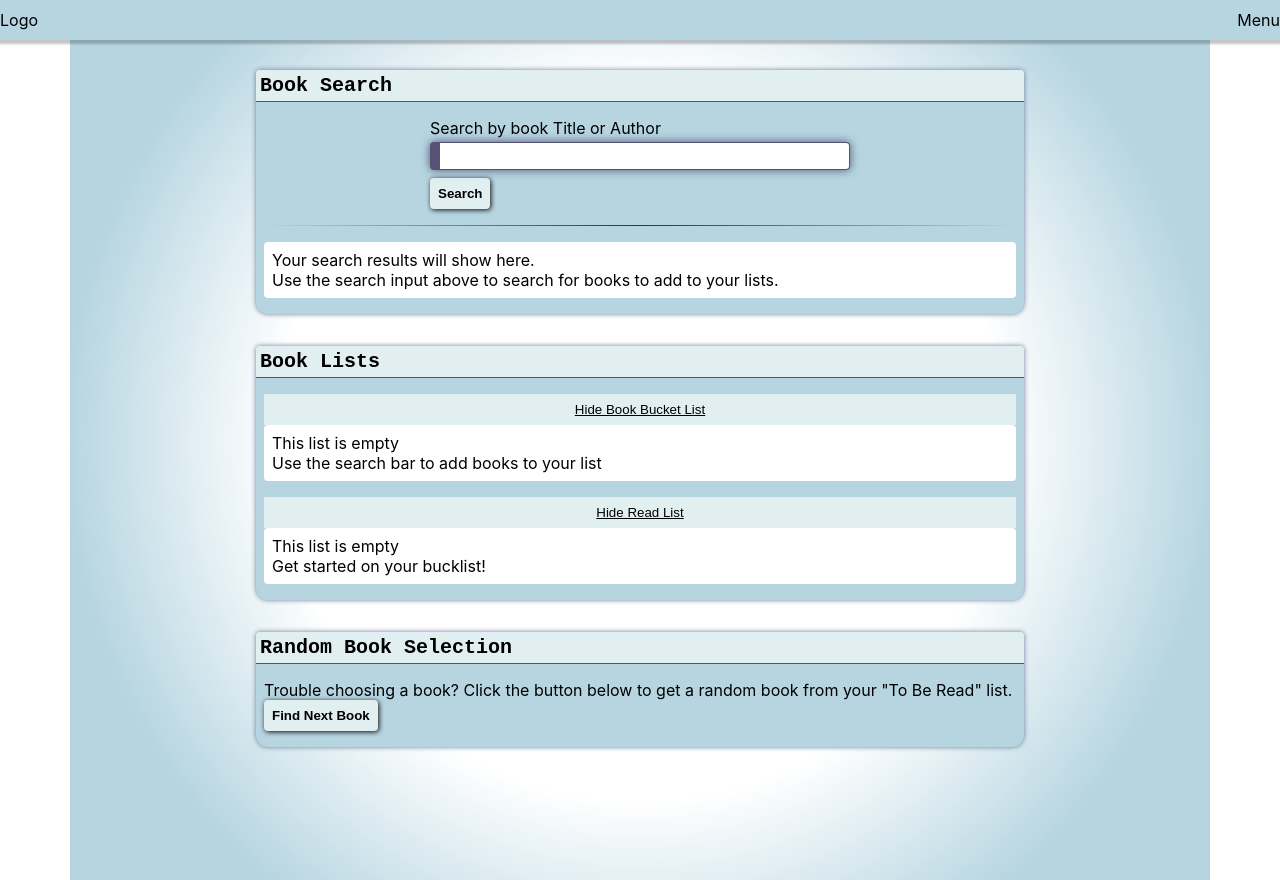
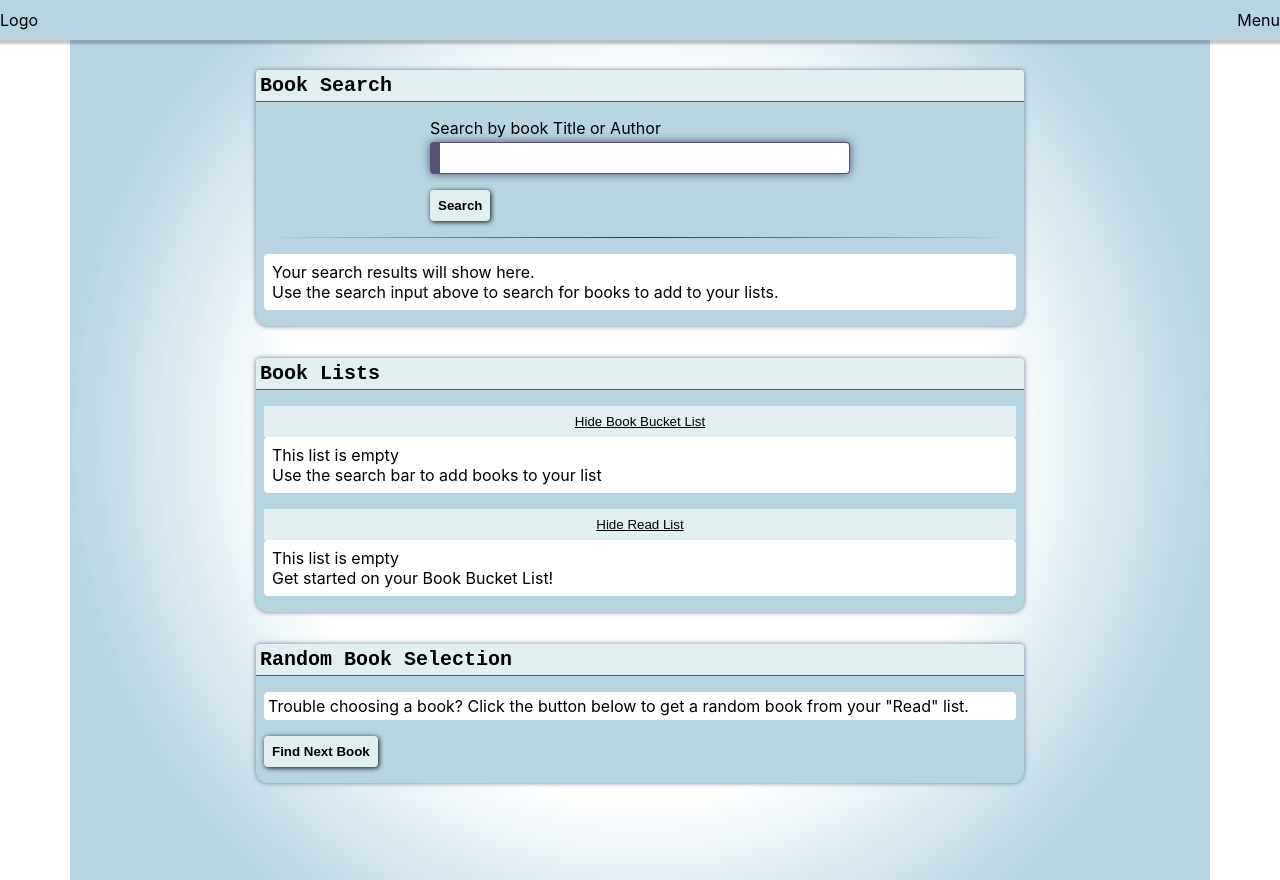
Before and after one commit to ElizabethClohosey/Book-club, a React (Create React App) app: page / in a window 1280 px wide. Built offline with nearby package versions, Linux system fonts and the light colour scheme.

Commit message:
added basic style and ux

```diff
--- a/src/App.css
+++ b/src/App.css
@@ -93,3 +93,10 @@ main {
 /* .read-list {
   background: var(--light);
 } */
+
+.random-book-section .section-content div:nth-of-type(1) p {
+  background: var(--white);
+  padding: .25rem;
+  margin-bottom: 1rem;
+  border-radius: .25rem;
+}
--- a/src/assets/style/forms.css
+++ b/src/assets/style/forms.css
@@ -1,6 +1,6 @@
 
 input[type="text"] {
-  height: 1.5rem;
+  height: 1.75rem;
   border-radius: .25rem;
   padding-left: .25rem;
     /* Dark mode color  */
@@ -64,7 +64,7 @@ form {
   position: relative;
   display: flex;
   flex-direction: column;
-  margin-bottom: .5rem;
+  margin-bottom: 1rem;
 }
 
 .form-group label {
--- a/src/components/random-book.jsx
+++ b/src/components/random-book.jsx
@@ -24,7 +24,7 @@ const ReadList = ({ bucketListBooks, handleUserMessage }) => {
       <div>
         <p>
           Trouble choosing a book? Click the button below to get a random book
-          from your "To Be Read" list.
+          from your "Read" list.
         </p>
         {Object.keys(randomBook).length > 0 && (
           <>
--- a/src/components/read-list.jsx
+++ b/src/components/read-list.jsx
@@ -34,7 +34,7 @@ const ReadList = ({ readList }) => {
             <>
               <p>
                 This list is empty <br />
-                Get started on your bucklist!
+                Get started on your Book Bucket List!
               </p>
 
               <p></p>
```
